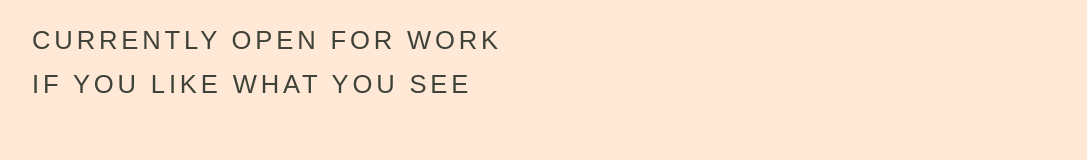
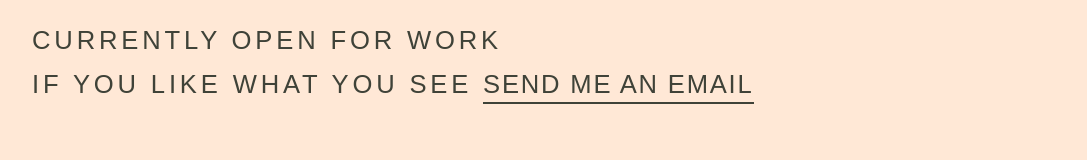
Before and after one commit to RayMorland/personal-site, an Angular app: page /work/1 in a window 1280 px wide. Shown: the part 4721-4881 px from the top of the page, without its empty margins (96-1183 px from the left). Built offline with nearby package versions, Linux system fonts and the light colour scheme; no server answers; a web font is replaced by a local one.

Commit message:
Work on content

```diff
--- a/src/app/pages/about/about.component.sass
+++ b/src/app/pages/about/about.component.sass
@@ -1,3 +1,5 @@
+@use '../../../assets/styles/_variables' as vars
+
 main
     min-height: 100%
 
@@ -34,6 +36,7 @@ main
         li
             float: left
             margin-right: 2em
+            margin-bottom: 1em
 
             a
                 font-size: 1.7vw
@@ -48,3 +51,19 @@ main
 img
     margin: 4em
     height: 5em
+
+@media screen and (max-width: vars.$MobileLargeWidth)
+    li
+        font-size: 16px
+
+@media screen and (min-width: vars.$MobileLargeWidth)
+    li
+        font-size: 16px
+
+@media screen and (min-width: vars.$TabletWidth)
+    li
+        font-size: 20px
+
+@media screen and (min-width: vars.$LaptopWidth)
+    li
+        font-size: 1.7vw
--- a/src/app/pages/portfolio-project/portfolio-project.component.html
+++ b/src/app/pages/portfolio-project/portfolio-project.component.html
@@ -69,7 +69,7 @@
     </div>
     <div class="section portfolio-project-section info">
       <div class="left-section" style="flex: 3">
-        <a href="">VISIT WEBSITE</a>
+        <a [href]="project.url" target="_blank">VISIT WEBSITE</a>
       </div>
       <div class="right-section" style="flex: 2">
         <p>
--- a/src/app/shared/components/footer/footer.component.html
+++ b/src/app/shared/components/footer/footer.component.html
@@ -10,7 +10,11 @@
         <a
           href="mailto:raymondmorland@gmail.com"
           target="_blank"
-          style="border-bottom: 0.1em solid #ffe8d6"
+          [ngStyle]="{
+            color: color,
+            'border-bottom': '0.1em solid ' + color,
+            'border-bottom-color': color
+          }"
           >send me an email</a
         >
       </p>
--- a/src/styles.sass
+++ b/src/styles.sass
@@ -119,7 +119,11 @@ ul
         margin-bottom: 1vh
         text-transform: uppercase
 
-@media screen and (max-width: vars.$MobileSmallWidth)
+@media screen and (max-width: vars.$MobileLargeWidth)
+    p
+        font-size: 16px
+    h3
+        font-size: 18px
 
 @media screen and (min-width: vars.$MobileLargeWidth)
     a
```
